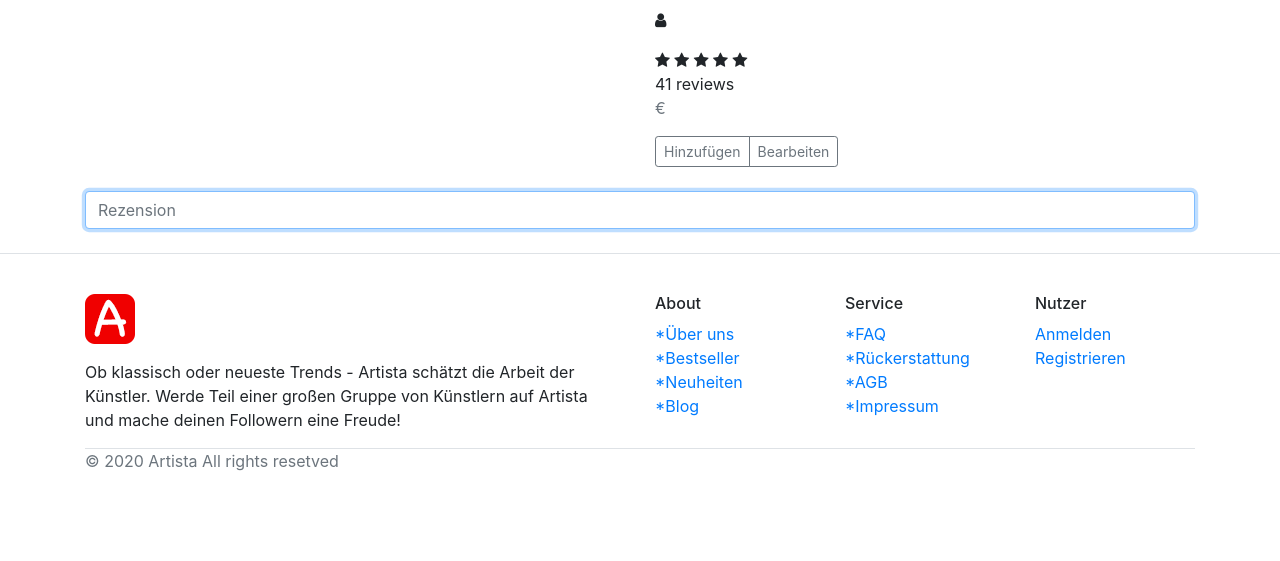
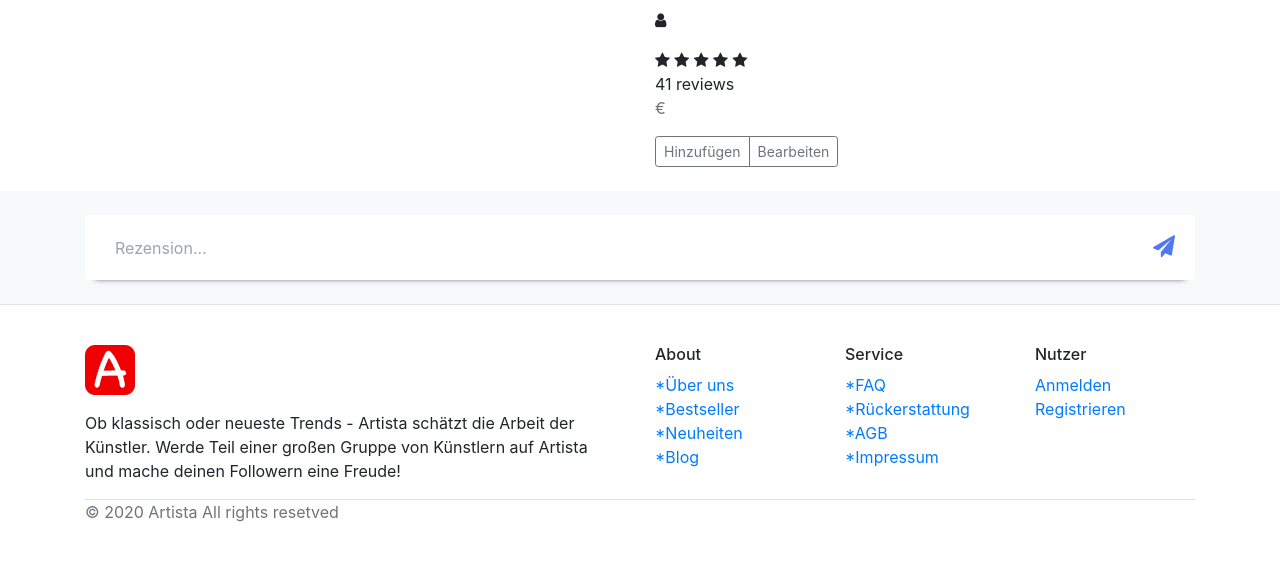
Before and after one commit to jannikr/Artista, a Django app: template Shop/templates/Shop/detail.html in a window 1280 px wide. Shown: the part 126-687 px from the top of the page. Run offline with Django 3.2, Linux system fonts and the light colour scheme; the template is opened without the code that fills it, so the values that code supplies are empty; parts of the project's set-up code (start-up, migrations or seed data) failed here and were passed over; some libraries are stand-ins or nearby versions.

Commit message:
Changed the design of our review field according to the search bar on home

```diff
--- a/Shop/templates/Shop/detail.html
+++ b/Shop/templates/Shop/detail.html
@@ -33,6 +33,18 @@
                 </div>
             </div>
         </div>
-    <input type="text" class="form-control mt-4 mb-4" name="review" placeholder="Rezension" required="" autofocus=""/>
     </div>
+    <div class="album py-1 bg-light">
+        <div class="container">
+            <div class="wrapper-search d-flex justify-content-center">
+                <div class="search-box">
+                    <div class="search_field">
+                        <input type="text" class="input" placeholder="Rezension...">
+                        <i class="fa fa fa-send"></i>
+                    </div>
+                </div>
+            </div>
+        </div>
+    </div>
+
 {% endblock content %}
```
